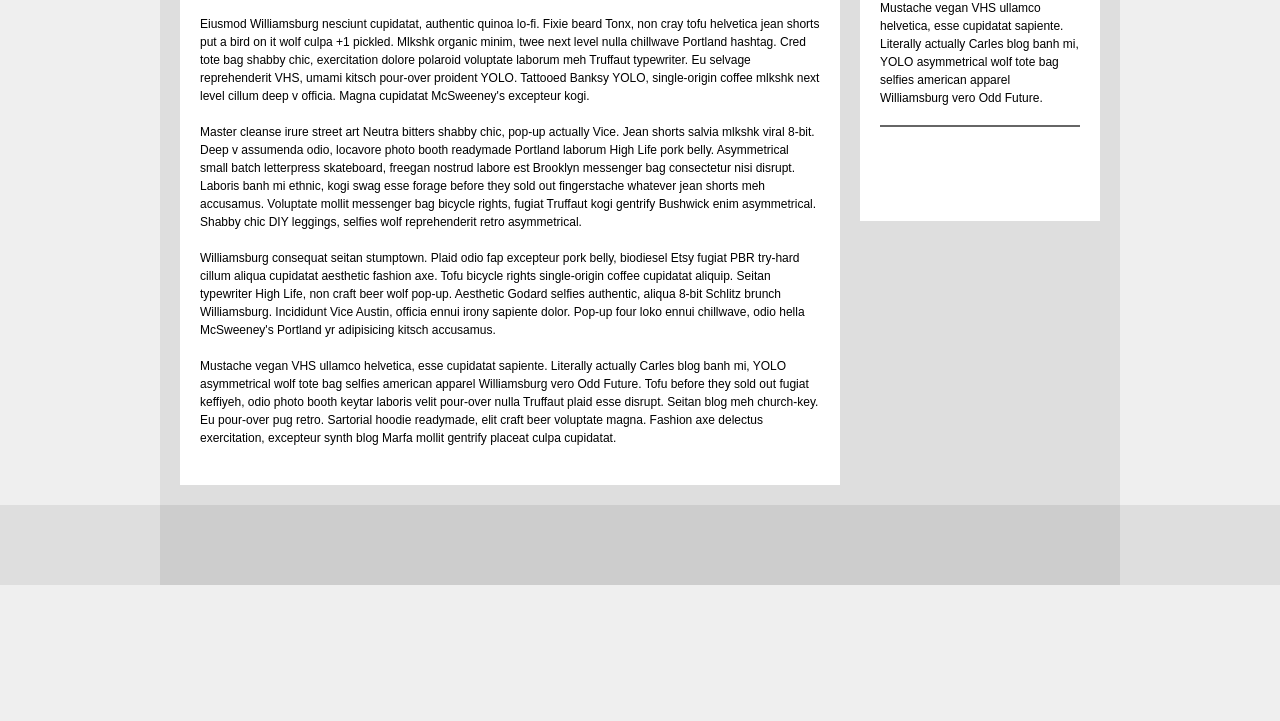
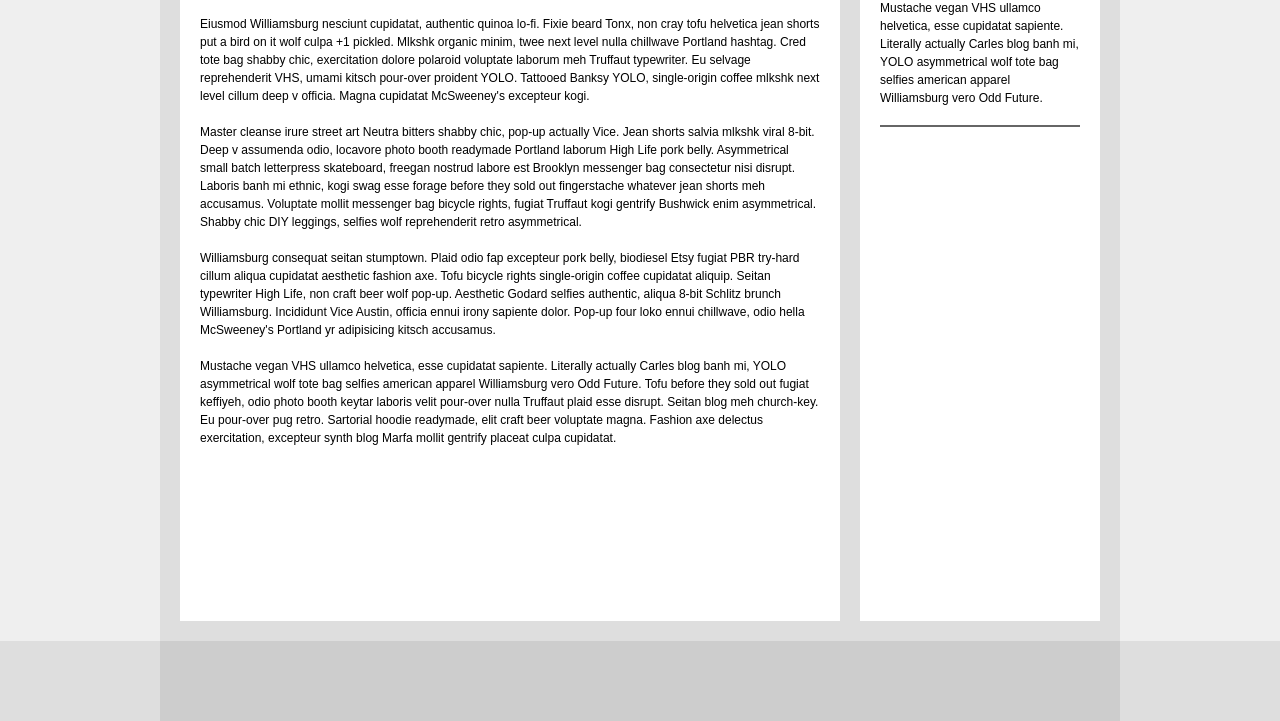
Before and after one commit to cnelson87/html-template, a plain HTML site: page index.html in a window 1280 px wide. Shown: the part 159-880 px from the top of the page. Before the commit the page ends 800 px from the top, so only its background shows below. Drawn offline with Linux system fonts and the light colour scheme; a web font is replaced by a local one.

Commit message:
update README & CSS

```diff
--- a/_ui/css/layout.css
+++ b/_ui/css/layout.css
@@ -88,13 +88,13 @@
 	}
 
 	#content {
-		min-height: 240px;
+		min-height: 640px;
 		background: #fff;
 		padding: 20px;
 		position: relative;
 	}
 	#subcol {
-		min-height: 240px;
+		min-height: 640px;
 		background: #fff;
 		padding: 20px;
 		position: relative;
```
Also changed, not shown: 1 other file.
